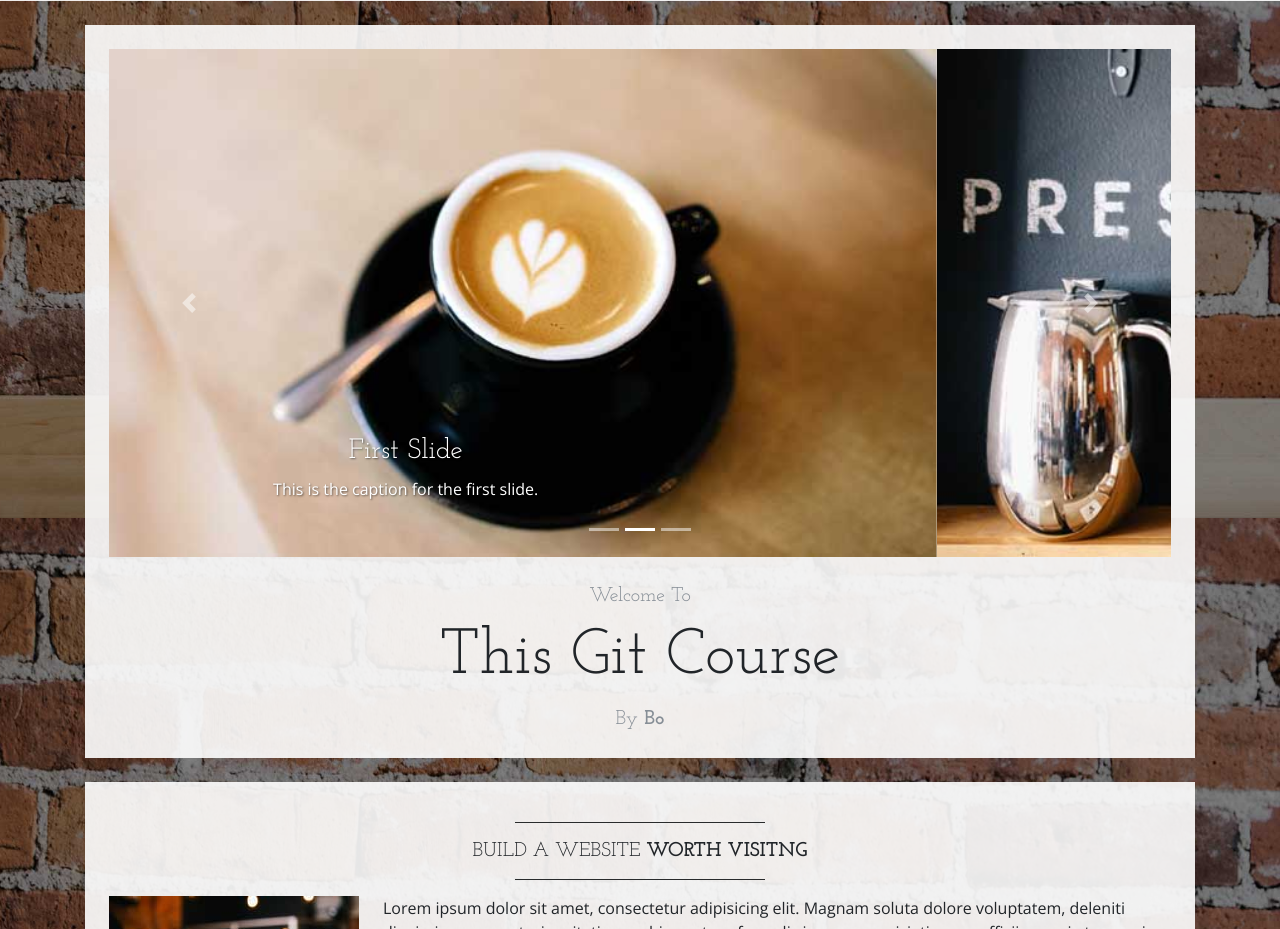
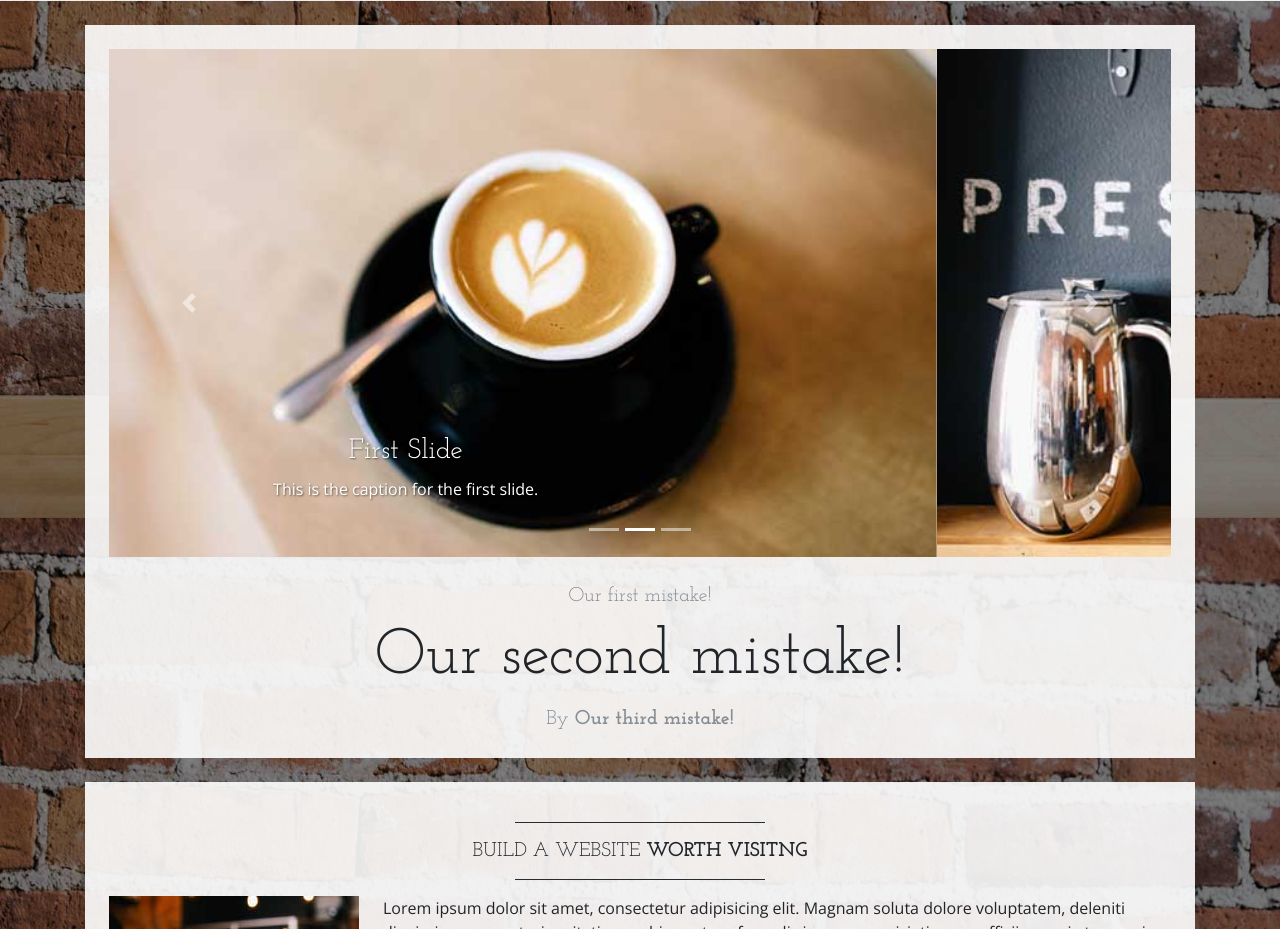
Before and after one commit to boslott/gitProject, a website: page index.html in a window 1280 px wide. Shown: the part 282-1211 px from the top of the page. Drawn offline with nearby package versions, Linux system fonts and the light colour scheme.

Commit message:
Commiting our third mistake, we left the other two in place

```diff
--- a/index.html
+++ b/index.html
@@ -99,10 +99,10 @@
         </div>
         <!-- Welcome Message -->
         <div class="text-center mt-4">
-          <div class="text-heading text-muted text-lg">Welcome To</div>
-          <h1 class="my-2">This Git Course</h1>
+          <div class="text-heading text-muted text-lg">Our first mistake!</div>
+          <h1 class="my-2">Our second mistake!</h1>
           <div class="text-heading text-muted text-lg">By
-            <strong>Bo</strong>
+            <strong>Our third mistake!</strong>
           </div>
         </div>
       </div>
```
